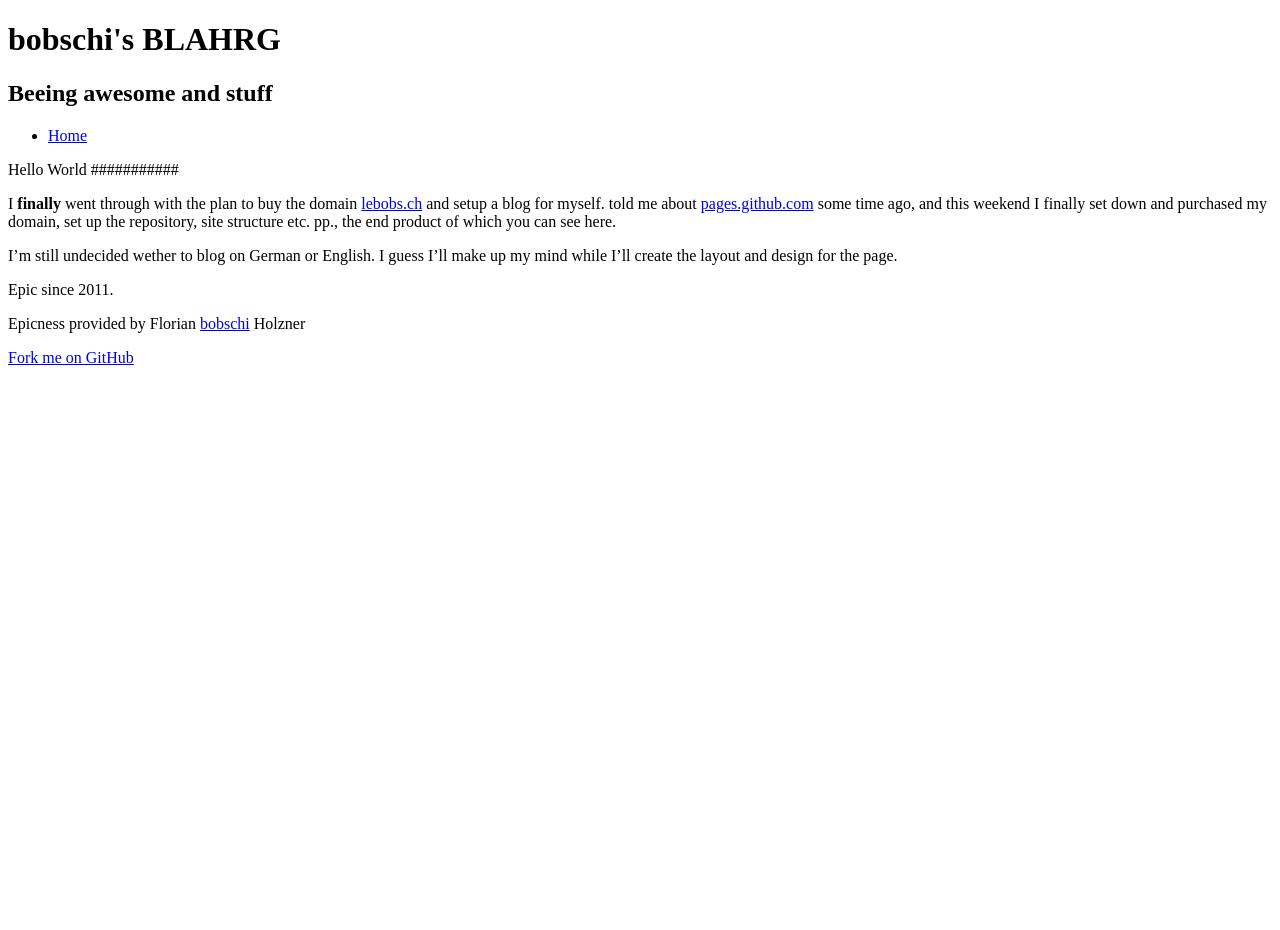
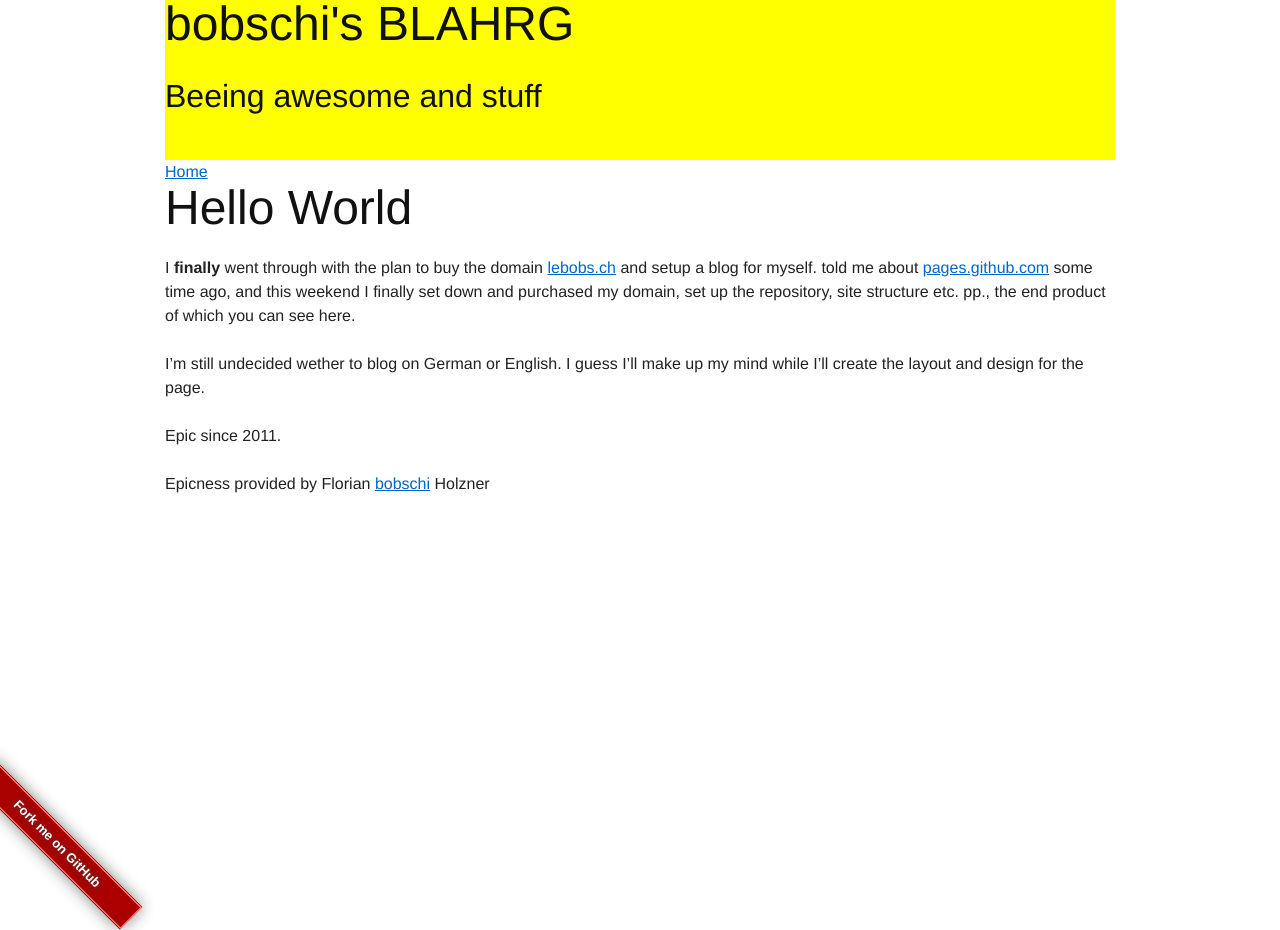
Before and after one commit to bobschi/lebobs.ch, a Jekyll site: the page built from _posts/2011-05-01-hello-world.markdown, in a window 1280 px wide. Built offline with Jekyll 4.4.1, drawn with Linux system fonts in a browser that asks for light colours; Markdown is read by kramdown in place of the engine named in the settings; before the commit the page ends 900 px from its top, so only the background shows below that.

Commit message:
changed all urls to static ressources to start with {{ site.url }}, so I don't have to take categories and stuff into account

```diff
--- a/_layouts/post.html
+++ b/_layouts/post.html
@@ -5,18 +5,18 @@
 		<title>{{ page.title }}</title>
 
 		<!-- Blueprint.css Library -->
-		<link rel="stylesheet" href="../../../libraries/blueprint/screen.css" media="screen, projection">
-		<link rel="stylesheet" href="../../../libraries/blueprint/print.css" media="print">
+		<link rel="stylesheet" href="{{ site.url }}/libraries/blueprint/screen.css" media="screen, projection">
+		<link rel="stylesheet" href="{{ site.url }}/libraries/blueprint/print.css" media="print">
 		<!--[if lt IE 8]>
-			<link rel="stylesheet" href="../../../libraries/blueprint/ie.css" type="text/css" media="screen, projection">
+			<link rel="stylesheet" href="{{ site.url }}/libraries/blueprint/ie.css" type="text/css" media="screen, projection">
 		<![endif]-->
 
 		<!-- My own stylesheets -->
-		<link rel="stylesheet" href="../../../stylesheets/screen.css" media="screen,projection" />
-		<link rel="stylesheet" href="../../../stylesheets/print.css" media="print" />
+		<link rel="stylesheet" href="{{ site.url }}/stylesheets/screen.css" media="screen,projection" />
+		<link rel="stylesheet" href="{{ site.url }}/stylesheets/print.css" media="print" />
 
 		<!-- Modernizr -->
-		<script src="../../../libraries/modernizr.min.js"></script>
+		<script src="{{ site.url }}/libraries/modernizr.min.js"></script>
 	</head>
 
 	<body class="post">
--- a/_posts/2011-05-01-hello-world.markdown
+++ b/_posts/2011-05-01-hello-world.markdown
@@ -5,8 +5,7 @@ categories:
 - Trivia
 ---
 
-Hello World
-###########
+# Hello World
 
 I **finally** went through with the plan to buy the domain [lebobs.ch][lebobsch] and setup a blog for myself. [][Markus] told me about [pages.github.com][ghpages] some time ago, and this weekend I finally set down and purchased my domain, set up the repository, site structure etc. pp., the end product of which you can see here.
 
--- a/stylesheets/screen.css
+++ b/stylesheets/screen.css
@@ -3,6 +3,9 @@ h1, h2, h3, h4, h5, h6 { font-family: Helvetica, "Helvetica Neue", Arial, sans-s
 
 nav ul { list-style: none; margin: 0; padding: 0; }
 nav ul li { display: inline-block; }
+
+header { height: 10em; background: yellow; }
+
 
 .ribbon {
   background-color: #a00;
```
Also changed, not shown: _layouts/default.html (+6 -6 lines).
